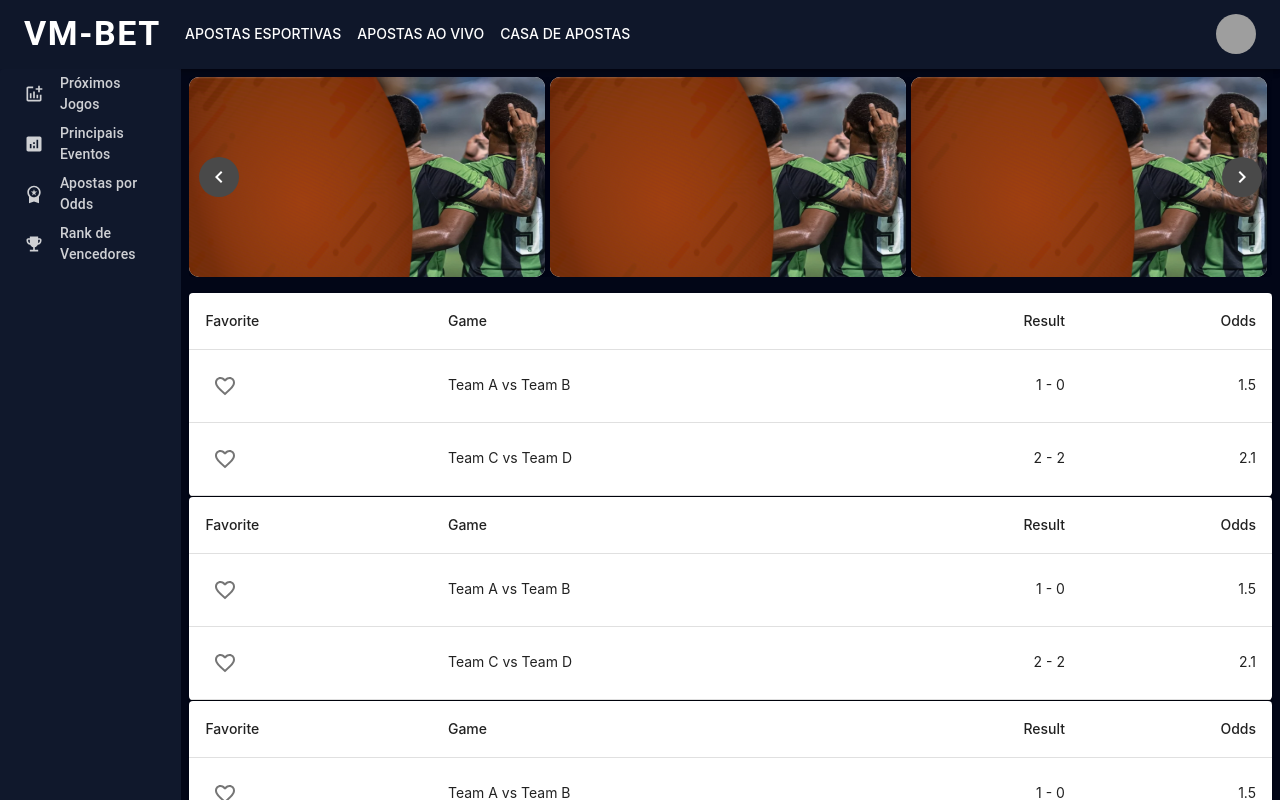
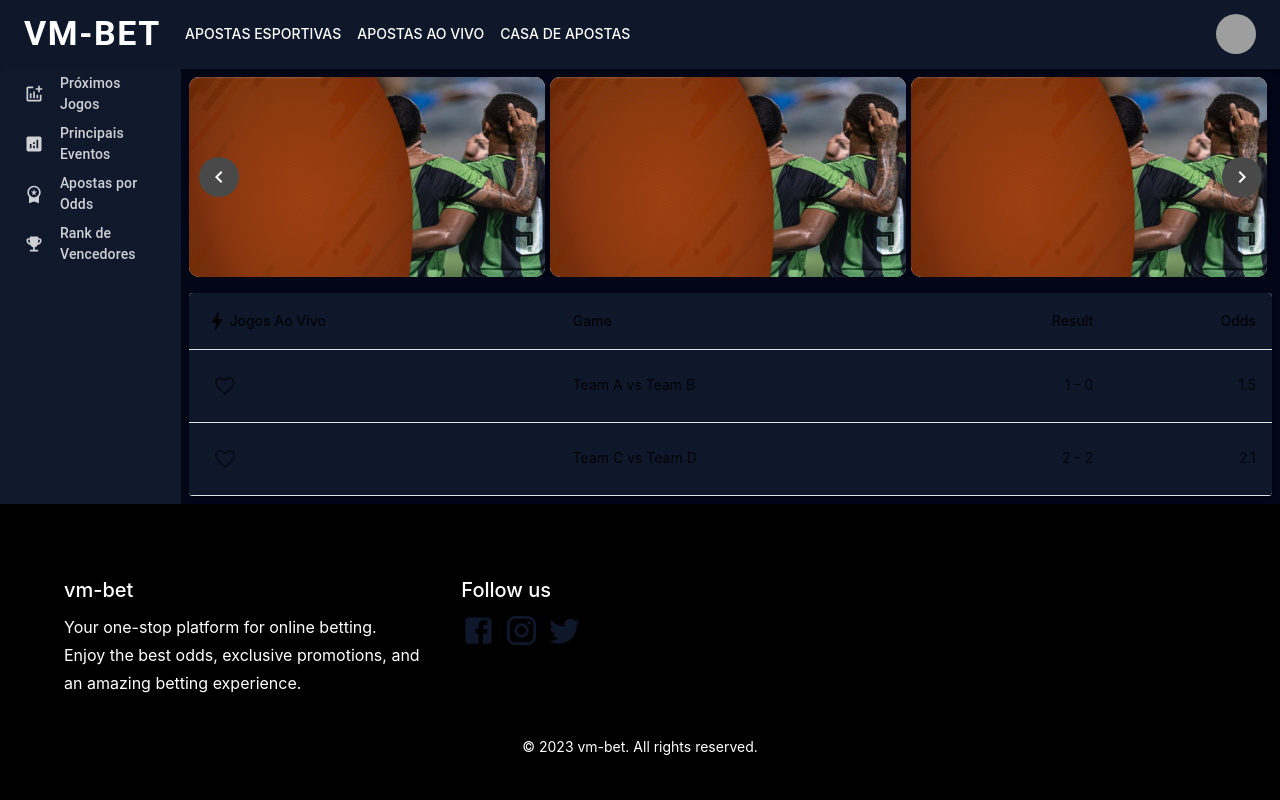
Before and after one commit to lucaslucenagithub/vm-bet-app, a Next.js app in the folder web/: page / in a window 1280 px wide. Shown: the top 800 px of the page. Built offline with nearby package versions, Linux system fonts and the light colour scheme; grey boxes are pictures that could not be loaded.

Commit message:
updating styles

```diff
--- a/web/package.json
+++ b/web/package.json
@@ -14,7 +14,6 @@
     "@emotion/styled": "^11.10.6",
     "@mui/icons-material": "^5.11.16",
     "@mui/material": "^5.12.0",
-    "@mui/styles": "^5.12.0",
     "@types/node": "18.15.11",
     "@types/react": "18.0.35",
     "@types/react-dom": "18.0.11",
--- a/web/src/components/events-table.tsx
+++ b/web/src/components/events-table.tsx
@@ -10,20 +10,12 @@ import {
   TableRow,
   Paper,
   IconButton,
+  Divider,
+  Box,
 } from '@mui/material';
-import { FavoriteBorder, Favorite } from '@mui/icons-material'
-
-import { makeStyles } from '@mui/styles'
-
-const useStyles = makeStyles({
-  table: {
-    minWidth: 650,
-  },
-});
+import { FavoriteBorder, Favorite, Bolt } from '@mui/icons-material'
 
 const EventsTable = () => {
-  const classes = useStyles();
-
   // Replace this with data fetched from your API
   const liveGamesData = [
     {
@@ -52,12 +44,17 @@ const EventsTable = () => {
     );
   };
 
-  return (
+  return (<>
     <TableContainer component={Paper}>
-      <Table className={classes.table} aria-label="live games table">
+      <Table sx={{
+        minWidth: 650,
+        backgroundColor: 'primary.main',
+        color: '#fff',
+        borderColor: '#000'
+      }} aria-label="live games table">
         <TableHead>
           <TableRow>
-            <TableCell>Favorite</TableCell>
+            <TableCell color='#fff'> <Box display="flex" alignItems="center"><Bolt /> Jogos Ao Vivo</Box></TableCell>
             <TableCell>Game</TableCell>
             <TableCell align="right">Result</TableCell>
             <TableCell align="right">Odds</TableCell>
@@ -69,7 +66,7 @@ const EventsTable = () => {
               <TableCell>
                 <IconButton onClick={() => toggleFavorite(game.id)}>
                   {game.isFavorited ? (
-                    <Favorite color="secondary" />
+                    <Favorite />
                   ) : (
                     <FavoriteBorder />
                   )}
@@ -85,7 +82,74 @@ const EventsTable = () => {
         </TableBody>
       </Table>
     </TableContainer>
-  );
-};
+    {/* <Divider />
+    <TableContainer component={Paper}>
+      <Table className={classes.table} aria-label="live games table">
+        <TableHead>
+          <TableRow>
+            <TableCell>Principais Eventos</TableCell>
+            <TableCell>Game</TableCell>
+            <TableCell align="right">Result</TableCell>
+            <TableCell align="right">Odds</TableCell>
+          </TableRow>
+        </TableHead>
+        <TableBody>
+          {liveGames.map((game) => (
+            <TableRow key={game.id}>
+              <TableCell>
+                <IconButton onClick={() => toggleFavorite(game.id)}>
+                  {game.isFavorited ? (
+                    <Favorite />
+                  ) : (
+                    <FavoriteBorder />
+                  )}
+                </IconButton>
+              </TableCell>
+              <TableCell component="th" scope="row">
+                {game.gameName}
+              </TableCell>
+              <TableCell align="right">{game.result}</TableCell>
+              <TableCell align="right">{game.odds}</TableCell>
+            </TableRow>
+          ))}
+        </TableBody>
+      </Table>
+    </TableContainer>
+    <Divider />
+    <TableContainer component={Paper}>
+      <Table className={classes.table} aria-label="live games table">
+        <TableHead>
+          <TableRow>
+            <TableCell>Próximos Jogos</TableCell>
+            <TableCell>Game</TableCell>
+            <TableCell align="right">Result</TableCell>
+            <TableCell align="right">Odds</TableCell>
+          </TableRow>
+        </TableHead>
+        <TableBody>
+          {liveGames.map((game) => (
+            <TableRow key={game.id}>
+              <TableCell>
+                <IconButton onClick={() => toggleFavorite(game.id)}>
+                  {game.isFavorited ? (
+                    <Favorite />
+                  ) : (
+                    <FavoriteBorder />
+                  )}
+                </IconButton>
+              </TableCell>
+              <TableCell component="th" scope="row">
+                {game.gameName}
+              </TableCell>
+              <TableCell align="right">{game.result}</TableCell>
+              <TableCell align="right">{game.odds}</TableCell>
+            </TableRow>
+          ))}
+        </TableBody>
+      </Table>
+    </TableContainer> */}
+  </>
+  )
+}
 
 export default EventsTable;
--- a/web/src/components/footer.tsx
+++ b/web/src/components/footer.tsx
@@ -1,64 +1,51 @@
 // components/Footer.js
 
-import React from 'react';
-import { Box, Container, Grid, Typography, Link } from '@mui/material';
-import { Facebook, Instagram, Twitter } from '@mui/icons-material';
-import { makeStyles } from '@mui/styles'
-import Image from 'next/image';
+import React from 'react'
+import { Box, Container, Grid, Typography, Link } from '@mui/material'
+import { Facebook, Instagram, Twitter } from '@mui/icons-material'
+import Image from 'next/image'
 // import logo from '../public/logo.png'; // Replace this with your logo's import
 
-const useStyles = makeStyles((theme) => ({
-    footer: {
-        backgroundColor: '#f8fafc',
-        zIndex: 50,
-        marginTop: '70px'
-    },
-    logo: {
-        marginBottom: '8px',
-    },
-    socialIcon: {
-        marginRight: '1px',
-    },
-}));
-
 const Footer = () => {
-    const classes = useStyles();
-
     return (
-        <footer className={classes.footer}>
+        <Box component={'footer'} sx={{
+            backgroundColor: '#000',
+            zIndex: 50,
+            marginTop: '70px',
+        }}>
             <Container maxWidth="lg">
                 <Grid container spacing={5}>
                     <Grid item xs={12} sm={4}>
                         {/* <Image src={logo} alt="vm-bet logo" width={100} height={100} className={classes.logo} /> */}
-                        <Typography variant="h6" color="textPrimary" gutterBottom>
+                        <Typography variant="h6" color="#fff" gutterBottom>
                             vm-bet
                         </Typography>
-                        <Typography variant="subtitle1" color="textSecondary">
+                        <Typography variant="subtitle1" color="#fff">
                             Your one-stop platform for online betting. Enjoy the best odds, exclusive promotions, and an amazing betting experience.
                         </Typography>
                     </Grid>
                     <Grid item xs={12} sm={4}>
-                        <Typography variant="h6" color="textPrimary" gutterBottom>
+                        <Typography variant="h6" color="#fff" gutterBottom>
                             Follow us
                         </Typography>
                         <Link href="https://facebook.com/vmbet" target="_blank" rel="noopener">
-                            <Facebook fontSize="large" className={classes.socialIcon} />
+                            <Facebook fontSize="large" sx={{mr: 1}} />
                         </Link>
                         <Link href="https://instagram.com/vmbet" target="_blank" rel="noopener">
-                            <Instagram fontSize="large" className={classes.socialIcon} />
+                            <Instagram fontSize="large" sx={{mr: 1}} />
                         </Link>
                         <Link href="https://twitter.com/vmbet" target="_blank" rel="noopener">
-                            <Twitter fontSize="large" className={classes.socialIcon} />
+                            <Twitter fontSize="large" sx={{mr: 1}} />
                         </Link>
                     </Grid>
                 </Grid>
                 <Box mt={5}>
-                    <Typography variant="body2" color="textSecondary" align="center">
+                    <Typography variant="body2" color="#fff" align="center">
                         © {new Date().getFullYear()} vm-bet. All rights reserved.
                     </Typography>
                 </Box>
             </Container>
-        </footer>
+        </Box>
     )
 }
 
--- a/web/src/pages/index.tsx
+++ b/web/src/pages/index.tsx
@@ -19,11 +19,6 @@ export default function Home() {
           <Box display={'flex'} flexDirection={'column'} width={'100%'} p={1}>
             <BetsCarousel />
             <EventsTable />
-            <Divider />
-            <EventsTable />
-            <Divider />
-            <EventsTable />
-            <Divider />
           </Box>
         </Box>
       </Box>
--- a/web/src/styles/globals.css
+++ b/web/src/styles/globals.css
@@ -15,4 +15,6 @@
 body {
   color: rgb(var(--foreground-rgb));
     margin: 0;
+    background-color: #000;
+    color: #fff;
 }
--- a/web/src/utils/theme.tsx
+++ b/web/src/utils/theme.tsx
@@ -1,5 +1,12 @@
-import { createTheme } from '@mui/material/styles';
-import { red } from '@mui/material/colors';
+import { createTheme } from '@mui/material/styles'
+import { red } from '@mui/material/colors'
+
+// it could be your App.tsx file or theme file that is included in your tsconfig.json
+import { Theme } from '@mui/material/styles';
+
+declare module '@mui/styles/defaultTheme' {
+  interface DefaultTheme extends Theme {}
+}
 
 // https://tailwindcss.com/docs/customizing-colors - zinc palette
 
```
Also changed, not shown: 1 other file (tests, documents, lock files or other folders).
